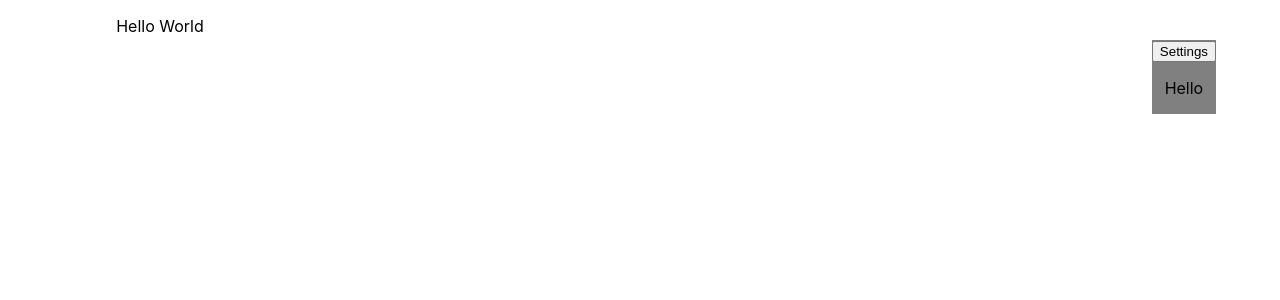
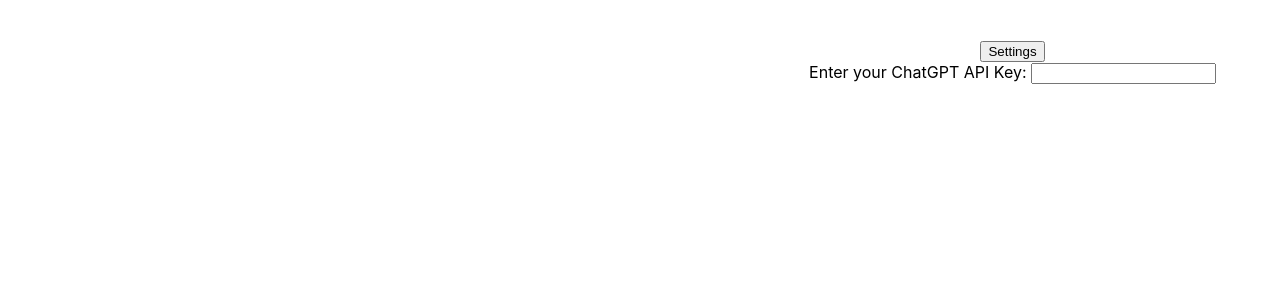
Before and after one commit to CalebKornegay/COSC469, a React (Create React App) app: page / in a window 1280 px wide. Both pictures are taken after a click on the button "Settings". Shown: the top 300 px of the page. Built offline with nearby package versions, Linux system fonts and the light colour scheme.

Commit message:
working on input

```diff
--- a/src/App.css
+++ b/src/App.css
@@ -42,9 +42,17 @@
   text-align: center;
 }
 
+.APIInput {
+    flex-direction: row;
+    align-items: center;
+    align-content: center;
+}
+
 .SettingsDropdown {
-    background-color: grey;
+    background-color: white;
     position: absolute;
+    width: fit-content;
+    height: fit-content;
     right: 5%;
     top: 5%;
 }
--- a/src/App.tsx
+++ b/src/App.tsx
@@ -9,7 +9,7 @@ export default function App() {
     return (
         <div className="App">
             <Settings />
-            <p>Hello World</p>
+            <p>{user_settings?.APIKey}</p>
         </div>
     );
 }
--- a/src/settings.tsx
+++ b/src/settings.tsx
@@ -11,13 +11,24 @@ export default function Settings() {
     const user_settings = React.useContext(SettingsContext);
     const [settingsOpen, setSettingsOpen] = React.useState(false);
 
+    React.useEffect(() => {
+        if (user_settings?.APIKey) {
+            localStorage.setItem("api_key", user_settings.APIKey ?? "undefined");
+        } else {
+            localStorage.getItem("api_key");
+        }
+    },
+    [user_settings])
+
     return (
         <div className="SettingsDropdown">
             <button onClick={() => setSettingsOpen(!settingsOpen)}>Settings</button>
             {settingsOpen ?
-            <p>Hello</p>
+            <div className='APIInput'>
+            <label>Enter your ChatGPT API Key: </label>
+            <input name="api_input" id="api_input" type="text" value={user_settings.APIKey}></input>
+            </div>
             : null}
-            {/* <input name="api_input" id="api_input" type="text" value={user_settings.APIKey}>Enter your ChatGPT API Key: </input> */}
         </div>
     );
 }
```
Also changed, not shown: src/components/button.tsx (deleted, +0 -21 lines), src/views/cookieclicker.tsx (deleted, +0 -13 lines).
